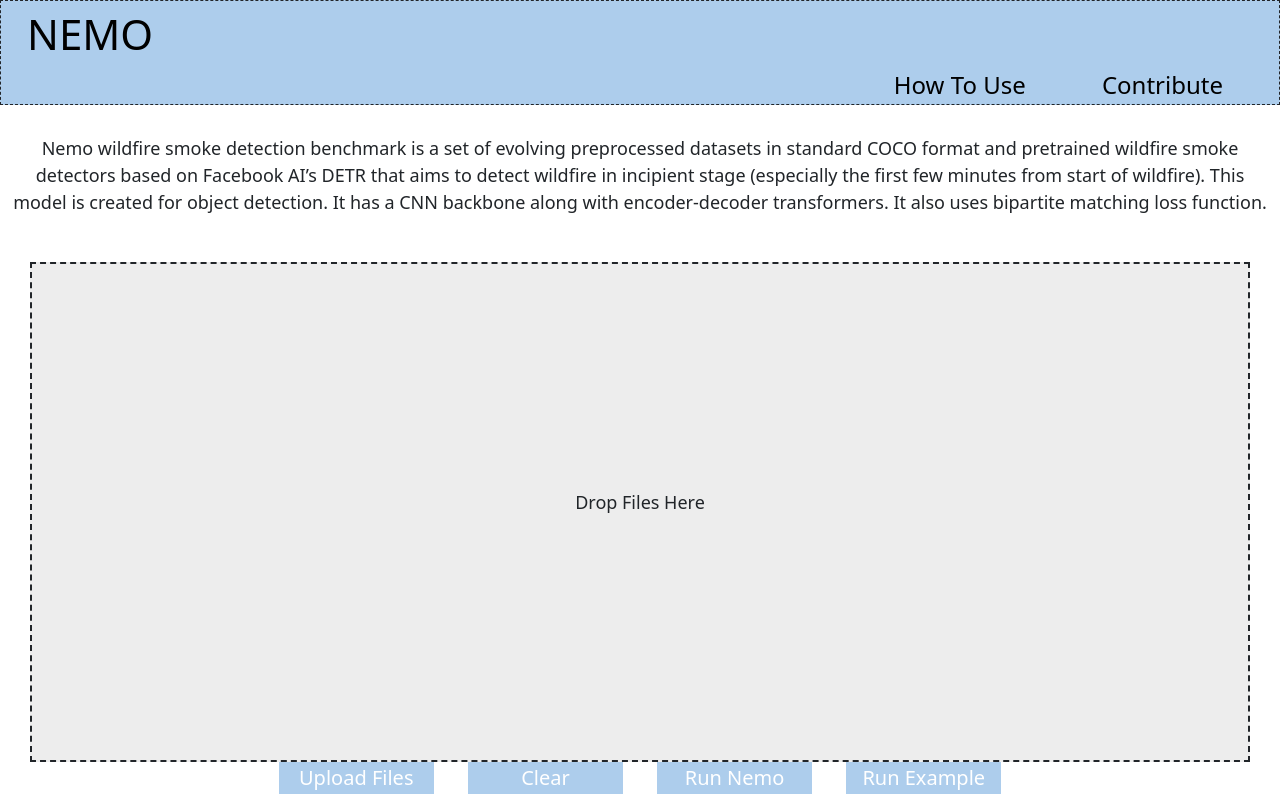
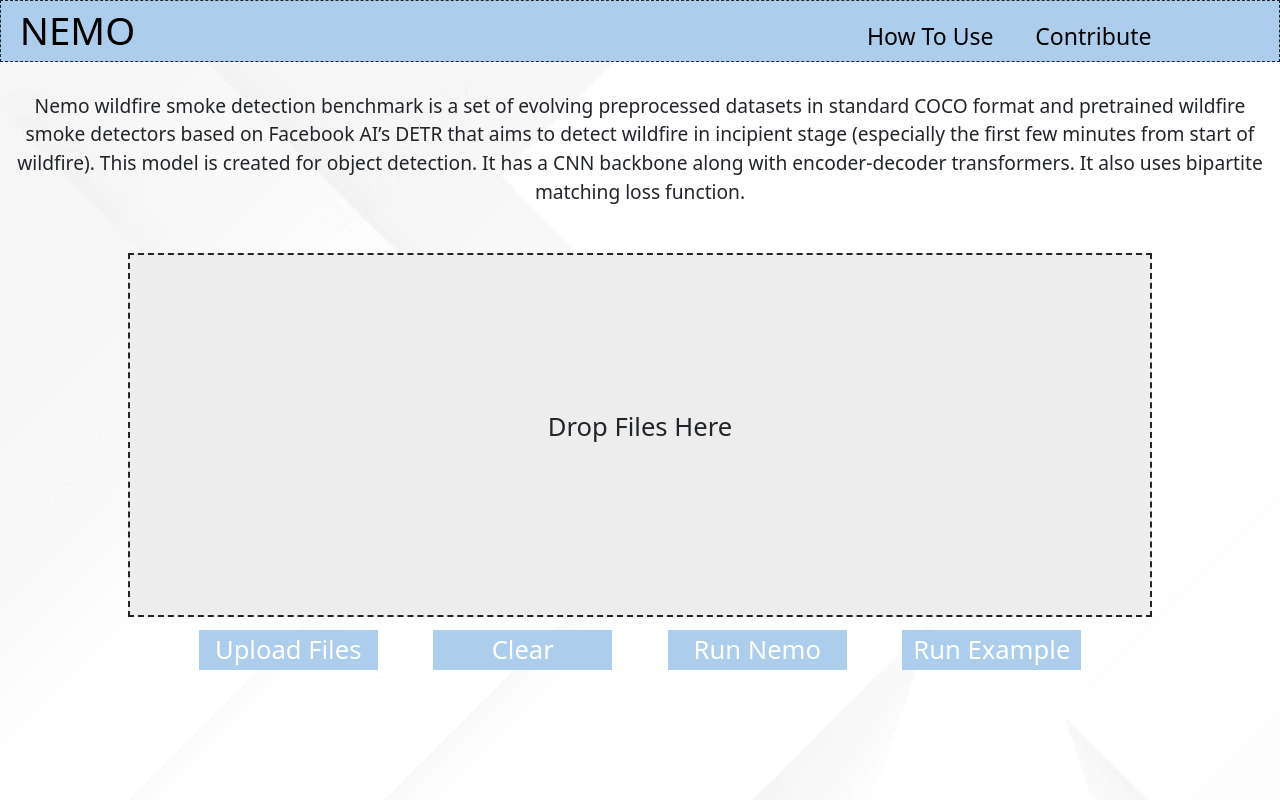
Before and after one commit to Michael-CSE-UNR/Nemo-Interface, a Flask app: page / in a window 1280 px wide. Run offline with Flask 2, Linux system fonts and the light colour scheme.

Commit message:
Curtis Home Formatting based on screen size

```diff
--- a/Nemo Prototype/static/styles.css
+++ b/Nemo Prototype/static/styles.css
@@ -1,11 +1,7 @@
-body, div, dl, dt, dd, h1, h2, h3, h4, h5, h6, pre, code, blockquote {
-	margin:0;
-	padding:0;
-	border-width:0;
-}
 body {
-	-epub-hyphens:auto;
 	height: 100%;
+	background-image: url("BackgroundImage.jpg");
+
 }
 div.Basic-Graphics-Frame {
 	border-color:#000000;
@@ -15,65 +11,10 @@ div.Basic-Graphics-Frame {
 div.Basic-Text-Frame {
 	border-style:solid;
 }
-/* p.Basic-Paragraph {
-	color:#000000;
-	font-family:"Minion Pro", serif;
-	font-size:12px;
-	font-style:normal;
-	font-variant:normal;
-	font-weight:normal;
-	line-height:1.2;
-	margin-bottom:0;
-	margin-left:0;
-	margin-right:0;
-	margin-top:0;
-	orphans:1;
-	page-break-after:auto;
-	page-break-before:auto;
-	text-align:left;
-	text-decoration:none;
-	text-indent:0;
-	text-transform:none;
-	widows:1;
-} */
 p.ParaOverride-1 {
 	text-align:justify;
 	text-align-last:center;
 }
-/* span.CharOverride-1 {
-	font-size:30px;
-} */
-/* span.CharOverride-2 {
-	color:#ffffff;
-} */
-/* span.CharOverride-3 {
-	color:#666666;
-	font-size:20px;
-} */
-/* #_idContainer000 {
-	display:inline-block;
-	height:50px;
-	position:relative;
-	width:810px;
-} */
-/* #_idContainer002 {
-	display:inline-block;
-	height:336px;
-	width:754px;
-}
-#_idContainer004 {
-	display:inline-block;
-	height:221px;
-	position:relative;
-	width:615px;
-} */
-/* div._idGenObjectStyleOverride-1 {
-	background-color:#adcdec;
-	border-width:0px;
-}
-div._idGenObjectStyleOverride-2 {
-	border-width:0px;
-} */
 div._idGenObjectStyleOverride-3 {
 	background-color:#ededed;
 	border-style:dashed;
@@ -89,8 +30,9 @@ div._idGenObjectLayout-1 {
 .NEMOHomeButton {
 	background-color: #adcdec;
 	border: none;
-	font-size: 42px;
-	margin-left: 20px;
+	font-size: 3vw;
+	margin-left: 1vw;
+	margin-right: 55%;
 	cursor: pointer;
 	text-align: center;
 }
@@ -100,9 +42,9 @@ div.homeTopButtonsContainer {
 .NEMOHomeButtonsTop {
 	background-color: #adcdec;
 	border: none;
-	font-size: 24px;
-	margin-left: 10px;
-	margin-right: 50px;
+	font-size: 1.8vw;
+	margin-left: 1%;
+	margin-right: 1%;
 	cursor: pointer;
 	text-align: center;
 }
@@ -118,43 +60,39 @@ div.homePadding {
 }
 p.NemoHomePar {
 	text-align: center;
-	font-size: 18px;
+	font-size: 1.5vw;
 	padding-top: 30px;
 	padding-bottom: 30px;
 	padding-left: 10px;
 	padding-right: 10px;
 }
-p.NemoHomeDropFilesHereTxt {
+p.NemoHomeDropFilesHere {
 	text-align: center;
-	font-size: 18px;
-	padding-top: 225px;
+	font-size: 2vw;
+	padding-top: 15%;
+	padding-bottom: 15%;
 }
-#_idContainer0014 {
+#DorpFileBoxContainer {
 	background-color:#ededed;
 	border-style:dashed;
 	border-width: 2px;
-	margin-left: 30px;
-	margin-right: 30px;
-	height: 500px;
-}
-
-div.dropFileBoxContainer {
-	position: relative;
-	height: auto !important;
-	min-height: 33%;
+	margin-left: 10%;
+	margin-right: 10%;
+	margin-bottom: 1%;
+	/* height: 100%; */
 }
 
 .homeFourButtonsBottom {
-	width: 155px;
+	width: 14vw;
 	background-color: #adcdec;
 	border: none;
 	color: white;
 	text-align: center;
 	text-decoration: none;
 	display: inline-block;
-	font-size: 20px;
+	font-size: 2vw;
 	cursor: pointer;
-	margin-left: 15px;
-	margin-right: 15px;
+	margin-left: 2vw;
+	margin-right: 2vw;
 
 }
--- a/Nemo Prototype/templates/home.html
+++ b/Nemo Prototype/templates/home.html
@@ -13,10 +13,8 @@
 
 	<div class="Basic-Text-Frame _idGenObjectStyleOverride-4">
 		<button class="NEMOHomeButton">NEMO</button>
-		<div class="homeTopButtonsContainer">
-		<button class="NEMOHomeButtonsTop">How To Use</button>
-		<button class="NEMOHomeButtonsTop">Contribute</button>
-		</div>
+			<button class="NEMOHomeButtonsTop">How To Use</button>
+			<button class="NEMOHomeButtonsTop">Contribute</button>
 	</div>
 	<!-- The paragraph explaining Nemo -->
 	<div id="_homePadding" style="font-size:18px">
@@ -28,8 +26,8 @@
 		also uses bipartite matching loss function.</p>
 	<!-- Drop file box -->
 	</div>
-		<div id="_idContainer0014">
-			<p class="NemoHomeDropFilesHereTxt" lang="en-US"><span class="CharOverride-3" lang="">Drop Files Here</span></p>
+	<div id="DorpFileBoxContainer">
+		<p class="NemoHomeDropFilesHere" lang="en-US"><span class="CharOverride-3" lang="">Drop Files Here</span></p>
 	</div>
 	<!-- The bottom four options/buttons of Upload files, clear, run nemo, run example -->
 	<div class="_idGenObjectLayout-1">
```
Also changed, not shown: Nemo Prototype/static/BackgroundImage.jpg (added).
